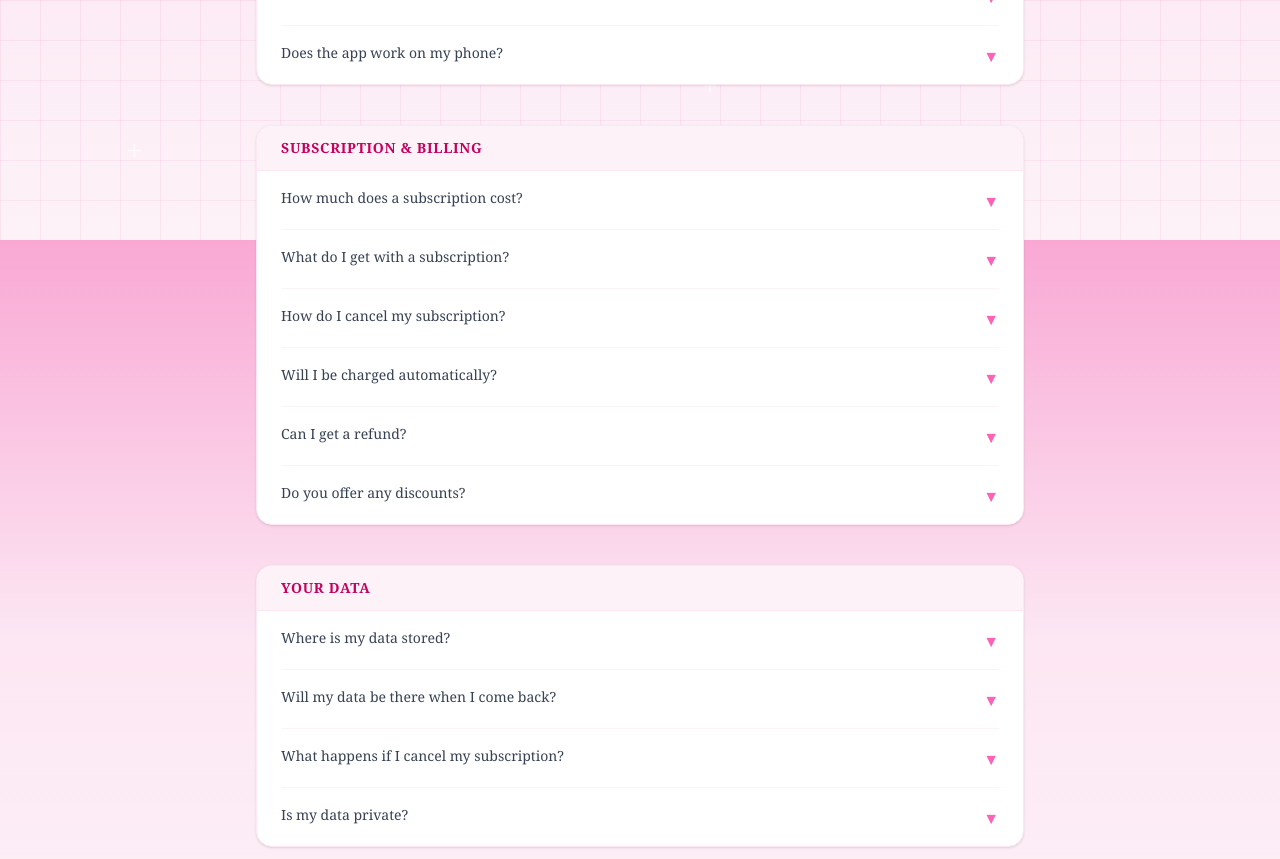
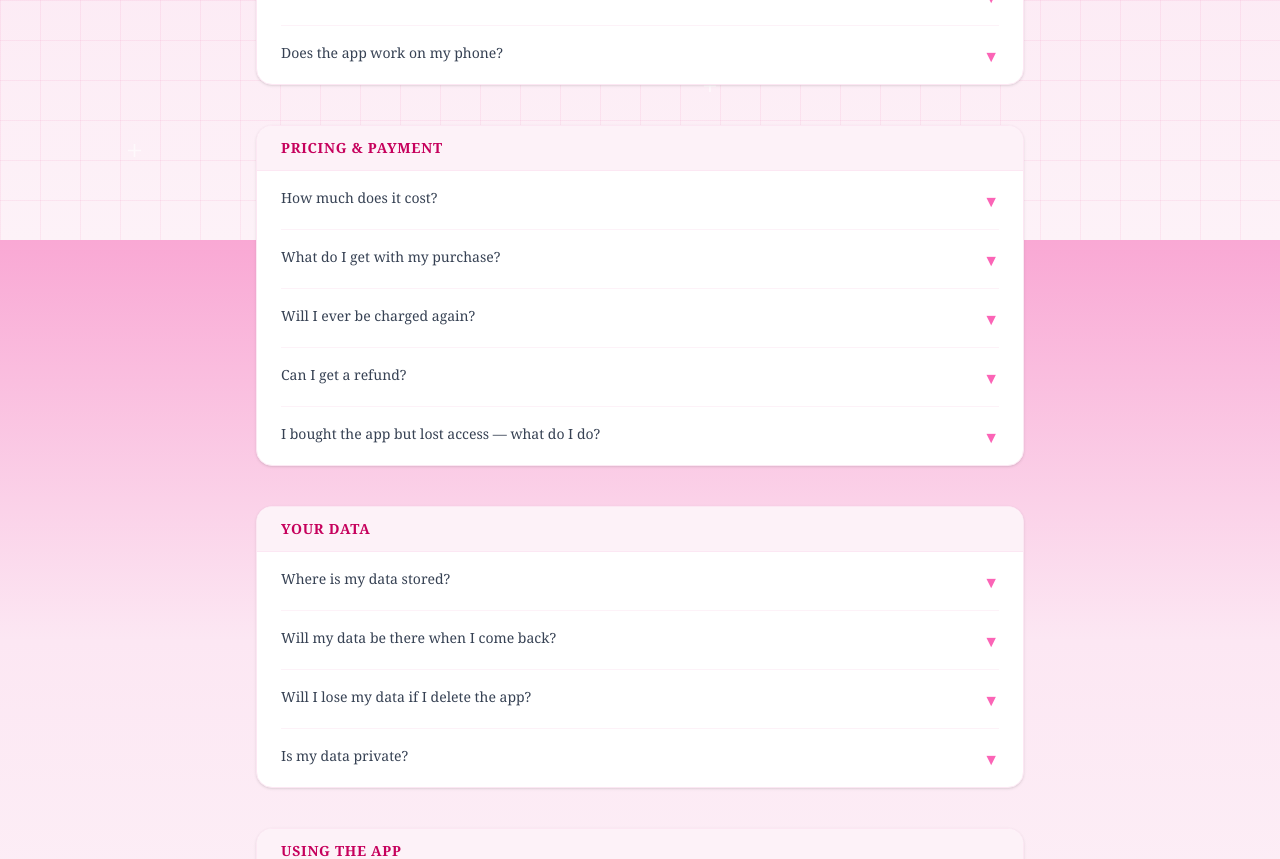
Before and after one commit to hanitamuyo1-lab/pregnancyplanner, a Next.js app: page /faq in a window 1280 px wide. Shown: the part 560-1419 px from the top of the page. Built offline with nearby package versions, Linux system fonts and the light colour scheme.

Commit message:
Update FAQ: subscription model replaced with one-time payment

```diff
--- a/app/faq/page.tsx
+++ b/app/faq/page.tsx
@@ -8,48 +8,44 @@ const faqs = [
     items: [
       {
         q: "How do I get started with the app?",
-        a: "Subscribe to Pregnancy Planner Suite to unlock full access. Once subscribed, head to the Dashboard and fill in your personal details — your name, due date, midwife, and GP. From there, use the navigation at the top to explore each section. We recommend starting with the Journal and Appointments pages early in your pregnancy.",
+        a: "Purchase Pregnancy Planner Suite once to unlock full access forever. Head to the Dashboard, fill in your personal details — your name, due date, midwife, and GP — and you are ready to go. We recommend starting with the Journal and Appointments pages early in your pregnancy.",
       },
       {
         q: "Do I need to create an account?",
-        a: "Yes. A subscription account is required to access Pregnancy Planner Suite. Your account lets us verify your active subscription and, in future, will enable secure cloud sync so your data is available across all your devices.",
+        a: "No account is needed for the web app — your data is saved privately on your device. The iOS app requires your Apple ID to verify your purchase, which Apple handles automatically.",
       },
       {
         q: "Is there a free trial?",
-        a: "Yes — we offer a 7-day free trial so you can explore the full app before committing. No charge is made until the trial ends. You can cancel at any time during the trial period and will not be billed.",
+        a: "The web version is currently free to explore. The iOS app is a one-time purchase — pay once and you own it forever with no further charges.",
       },
       {
         q: "Does the app work on my phone?",
-        a: "Yes. The app is fully responsive and works on any modern browser — on your phone, tablet, laptop, or desktop computer. A dedicated iOS app is also coming soon.",
+        a: "Yes. The web app is fully responsive and works on any modern browser — on your phone, tablet, laptop, or desktop. A dedicated iOS app is also available on the App Store.",
       },
     ],
   },
   {
-    category: "Subscription & Billing",
+    category: "Pricing & Payment",
     items: [
       {
-        q: "How much does a subscription cost?",
-        a: "Pregnancy Planner Suite is available on a Monthly plan at £3.99/month, or an Annual plan at £29.99/year (saving over 35% compared to monthly). Prices may vary by region.",
+        q: "How much does it cost?",
+        a: "Pregnancy Planner Suite is a one-time payment of £7.99 on the App Store. Pay once and own it forever — there are no subscriptions, no renewals, and no hidden charges.",
       },
       {
-        q: "What do I get with a subscription?",
-        a: "Full access to all features: Pregnancy Journal (weeks 1–40), Baby Shower Planner, Doctor & Midwife Appointments tracker, Weekly Wellness Plan, Trimester To-Do lists, Pregnancy Budget tracker, and Activities Planner. Future updates and new features are included at no extra cost.",
+        q: "What do I get with my purchase?",
+        a: "Full lifetime access to all features: Pregnancy Journal (weeks 1–40), Baby Shower Planner, Doctor & Midwife Appointments tracker, Weekly Wellness Plan, Trimester To-Do lists, Pregnancy Budget tracker, and Activities Planner. All future updates are included at no extra cost.",
       },
       {
-        q: "How do I cancel my subscription?",
-        a: "You can cancel at any time from your account settings. On iOS, manage your subscription through Settings → Apple ID → Subscriptions. On the web, cancel directly from your account page. Cancellation takes effect at the end of your current billing period — you will not be charged again after that.",
-      },
-      {
-        q: "Will I be charged automatically?",
-        a: "Yes. Subscriptions renew automatically at the end of each billing period (monthly or annual) unless cancelled beforehand. You will receive a reminder email before any renewal charge.",
+        q: "Will I ever be charged again?",
+        a: "No. This is a one-time purchase. Once you buy it, it is yours forever. There are no recurring charges, no renewals, and no premium tiers.",
       },
       {
         q: "Can I get a refund?",
-        a: "If you subscribed via the App Store, refund requests are handled by Apple — visit reportaproblem.apple.com. If you subscribed via our website, contact us within 14 days of purchase for a refund under our satisfaction guarantee.",
+        a: "Refund requests are handled by Apple. Visit reportaproblem.apple.com, select the purchase, and request a refund. Apple typically processes refunds within 48 hours for eligible requests.",
       },
       {
-        q: "Do you offer any discounts?",
-        a: "We offer a 35%+ saving when you choose the Annual plan over Monthly. We also run occasional promotional offers — follow us to stay updated.",
+        q: "I bought the app but lost access — what do I do?",
+        a: "Tap 'Restore purchase' on the purchase screen. This checks your Apple ID for a previous purchase and restores your access instantly at no charge. Make sure you are signed in to the same Apple ID used for the original purchase.",
       },
     ],
   },
@@ -65,8 +61,8 @@ const faqs = [
         a: "Yes, as long as you use the same browser on the same device and have not cleared your browser's local storage or cache. With the upcoming cloud sync feature, your data will be available on any device you sign in to.",
       },
       {
-        q: "What happens if I cancel my subscription?",
-        a: "If you cancel, your access continues until the end of your paid period. After that, you will no longer be able to access the app's features. Your locally stored data remains on your device but cannot be accessed through the app.",
+        q: "Will I lose my data if I delete the app?",
+        a: "On the web app, your data is stored in your browser and will remain unless you clear your browser storage. On iOS, deleting the app removes local data — but your purchase is permanently tied to your Apple ID and can be restored any time by reinstalling and tapping 'Restore purchase'.",
       },
       {
         q: "Is my data private?",
```
